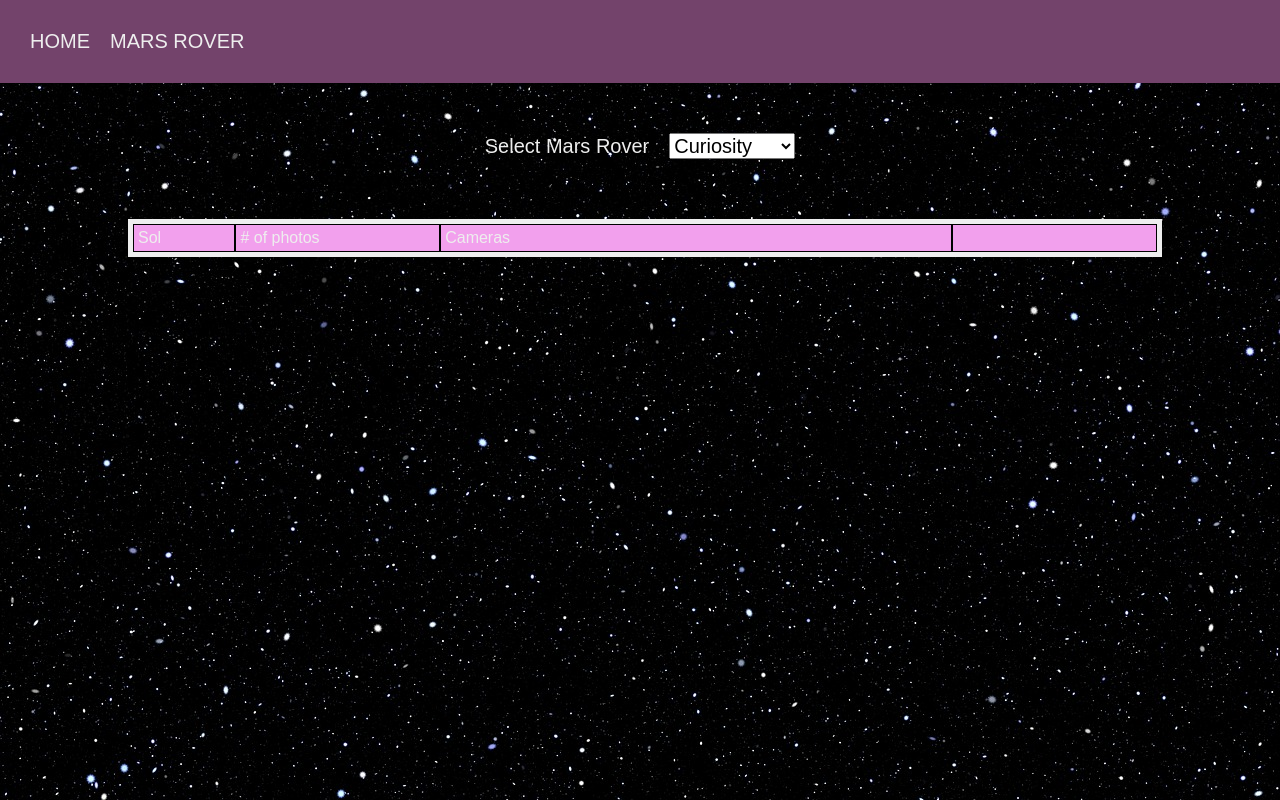
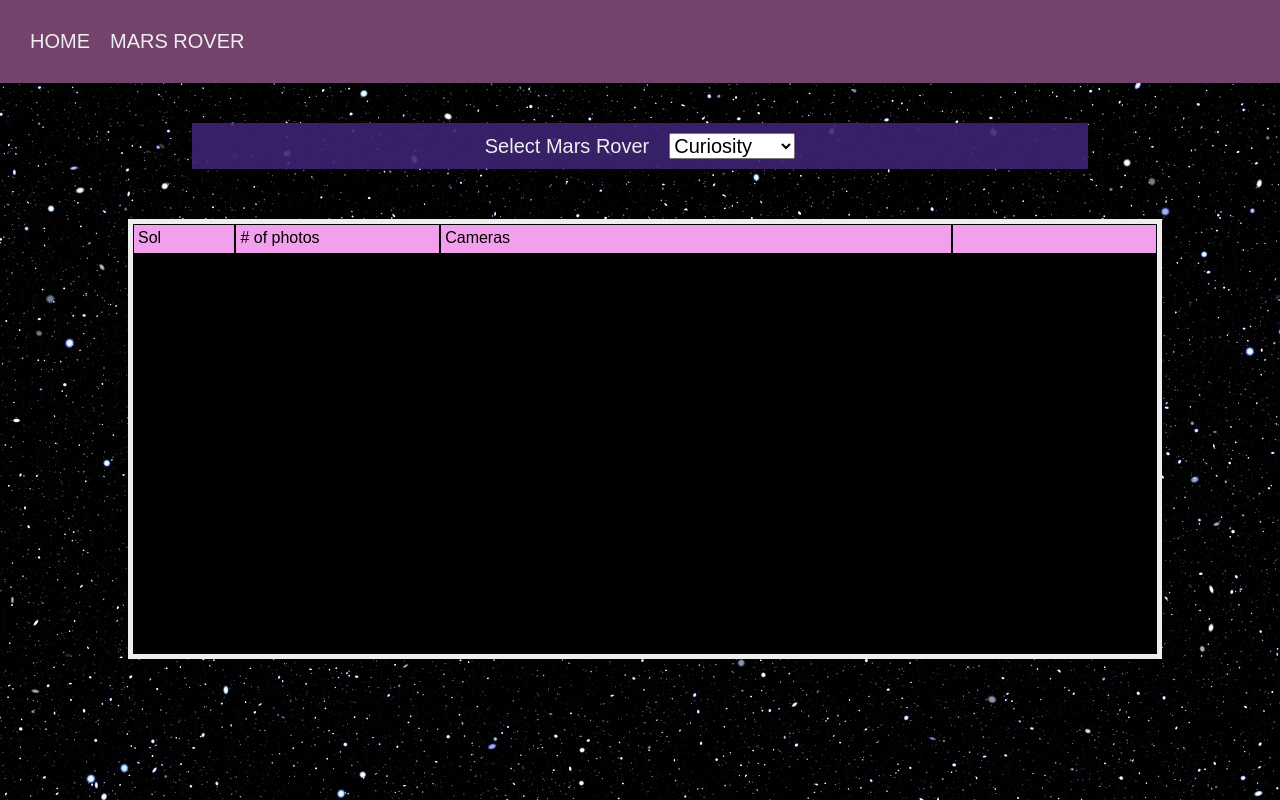
Before and after one commit to austinChappell/day-47-assignment, a React app: page /#/mars_rover in a window 1280 px wide. Built offline with nearby package versions, Linux system fonts and the light colour scheme.

Commit message:
scroll results

```diff
--- a/src/components/MarsRover.js
+++ b/src/components/MarsRover.js
@@ -39,12 +39,14 @@ class MarsRover extends Component {
   render() {
     return (
       <div className="MarsRover">
+        <div className="form">
           <label>Select Mars Rover</label>
           <select onChange={this.handleRoverChange}>
             <option value="Curiosity">Curiosity</option>
             <option value="Opportunity">Opportunity</option>
             <option value="Spirit">Spirt</option>
           </select>
+        </div>
           <RoverData photoManifest={this.state.photoManifest} rover={this.state.rover} />
       </div>
     )
--- a/src/styles/App.scss
+++ b/src/styles/App.scss
@@ -1,5 +1,6 @@
 $color-primary: #73436B;
 $color-secondary: #F2A0ED;
+$color-tertiary: #3D2473;
 $color-black: #000;
 $color-white: #eee;
 
--- a/src/styles/MarsRover.scss
+++ b/src/styles/MarsRover.scss
@@ -10,4 +10,9 @@
     font-size: 20px;
     margin: 10px auto;
   }
+  .form {
+    background: rgba(61, 36, 115, 0.9);
+    width: 70%;
+    margin: 0 auto;
+  }
 }
--- a/src/styles/RoverData.scss
+++ b/src/styles/RoverData.scss
@@ -27,14 +27,25 @@
   text-align: left;
   width: 80%;
   margin: 50px 10%;
-  background-color: rgba(0,0,0,0.7);
+  background-color: rgba(0,0,0,1);
   color: $color-white;
+  height: 50vh;
+  position: relative;
+  overflow: scroll;
+  padding-top: 30px;
   .table-header {
+    width: 80%;
+    height: 30px;
+    margin-top: -30px;
+    position: fixed;
     background-color: $color-secondary;
-    width: 100%;
+    color: $color-black;
+    z-index: 1;
     @include tableFlex;
   }
   .table-row {
+    position: relative;
+    z-index: 0;
     @include tableFlex;
   }
   a {
```
Also changed, not shown: src/index.css. Lines whose indentation alone changed are shown as unchanged.
